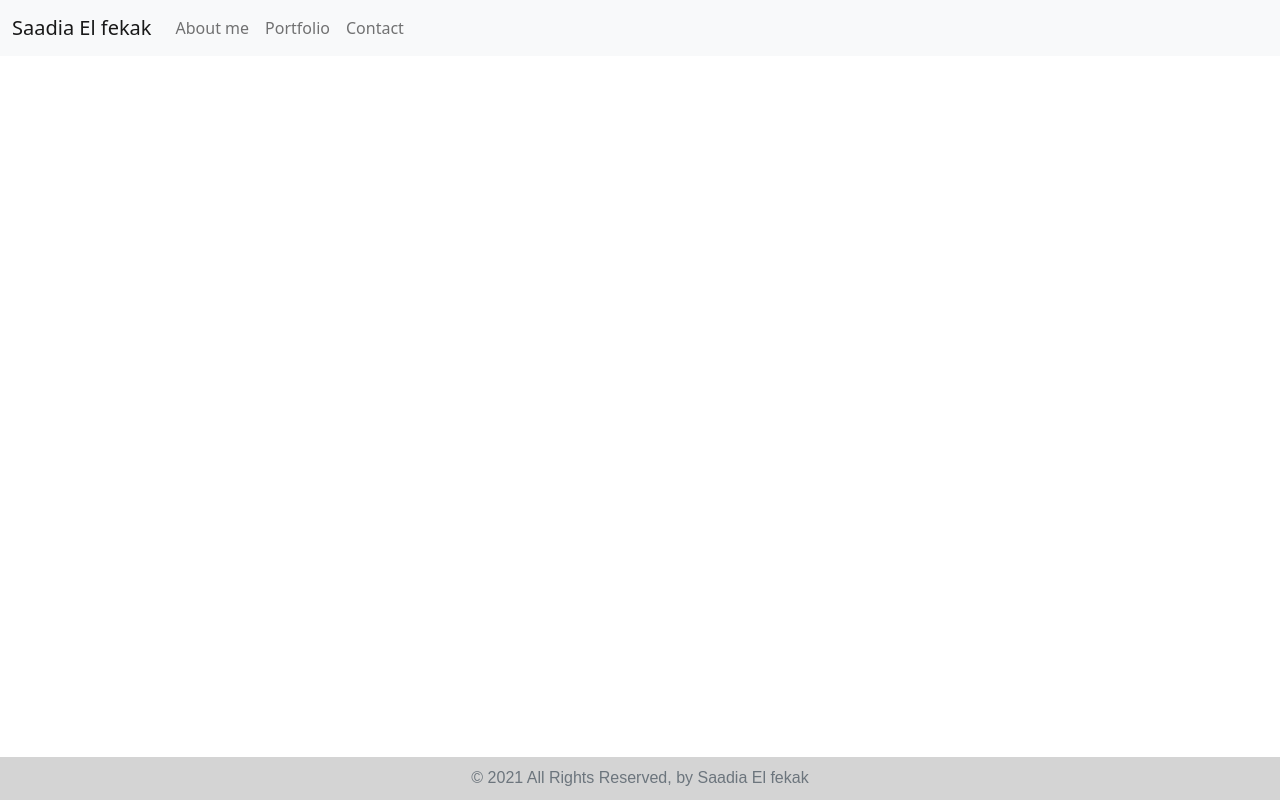
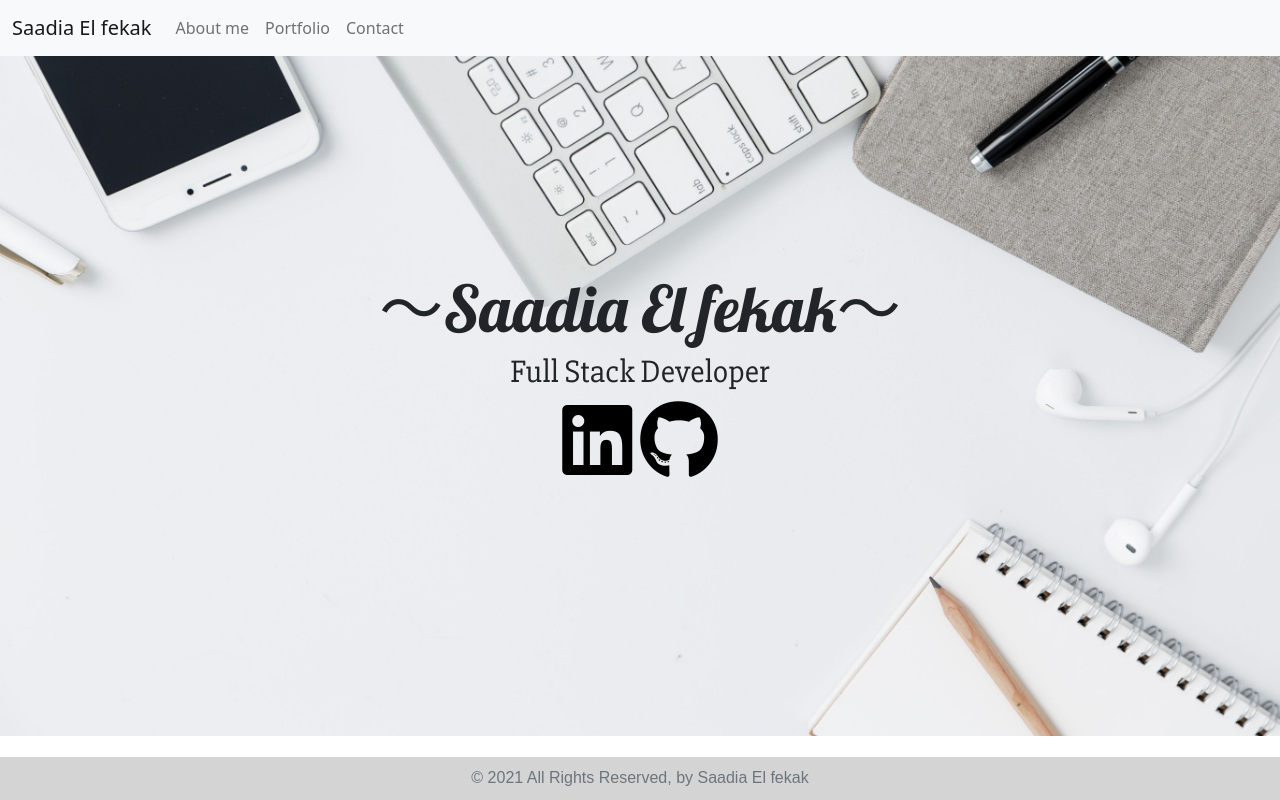
Before and after one commit to SaadiaELF/SEF_Portfolio, a React (Create React App) app in the folder portfolio/: page / in a window 1280 px wide. Built offline with nearby package versions, Linux system fonts and the light colour scheme; a web font is replaced by a local one.

Commit message:
Updating CV link

```diff
--- a/portfolio/src/App.js
+++ b/portfolio/src/App.js
@@ -18,7 +18,7 @@ function App() {
       <div>
         <Header />
         <Routes>
-          <Route exact path="/SEF_Portfolio" element={<Homepage />} />
+          <Route exact path="/" element={<Homepage />} />
           <Route exact path="/about" element={<AboutMe />} />
           <Route exact path="/portfolio" element={<Portfolio />} />
           <Route exact path="/contact" element={<Contact />} />
--- a/portfolio/src/components/Header.js
+++ b/portfolio/src/components/Header.js
@@ -11,7 +11,7 @@ function Header() {
                 fixed="top"
                 light
             >
-                <NavbarBrand href="/SEF_Portfolio">
+                <NavbarBrand href="/">
                     Saadia El fekak
                 </NavbarBrand>
                 <button className="navbar-toggler navbar-toggler-right" type="button" data-toggle="collapse"
--- a/portfolio/src/pages/AboutMe.js
+++ b/portfolio/src/pages/AboutMe.js
@@ -19,7 +19,7 @@ function AboutMe() {
                                 I'm experienced in HTML, JavaScript, JQuery, CSS, NodeJS, MySQL, MongoDB, ReactJS and also a voracious learner who loves acquiring new
                                 skills and tackling new challenges.
 
-                                for more information please refer to <a href="https://drive.google.com/file/d/12gawAvTjf7SSzYI-0vghz3b9s-ZyFlTm/view?usp=sharing"
+                                for more information please refer to <a href="https://drive.google.com/file/d/1r9wMMGY2XgtQHHKb7RdbjsptDptmgMQ9/view?usp=sharing"
                                     target="_blank" rel="noreferrer">my Resume...</a>
                             </p>
                         </Col>
--- a/portfolio/src/pages/Contact.js
+++ b/portfolio/src/pages/Contact.js
@@ -31,7 +31,7 @@ function Contact() {
                         <Column
                             icon="file"
                             title="Resume"
-                            text={<a href="https://drive.google.com/file/d/12gawAvTjf7SSzYI-0vghz3b9s-ZyFlTm/view?usp=sharing" target="_blank" rel="noreferrer">My resume</a>}
+                            text={<a href="https://drive.google.com/file/d/1r9wMMGY2XgtQHHKb7RdbjsptDptmgMQ9/view?usp=sharing" target="_blank" rel="noreferrer">My resume</a>}
                         />
                     </Row>
                 </Container>
```
